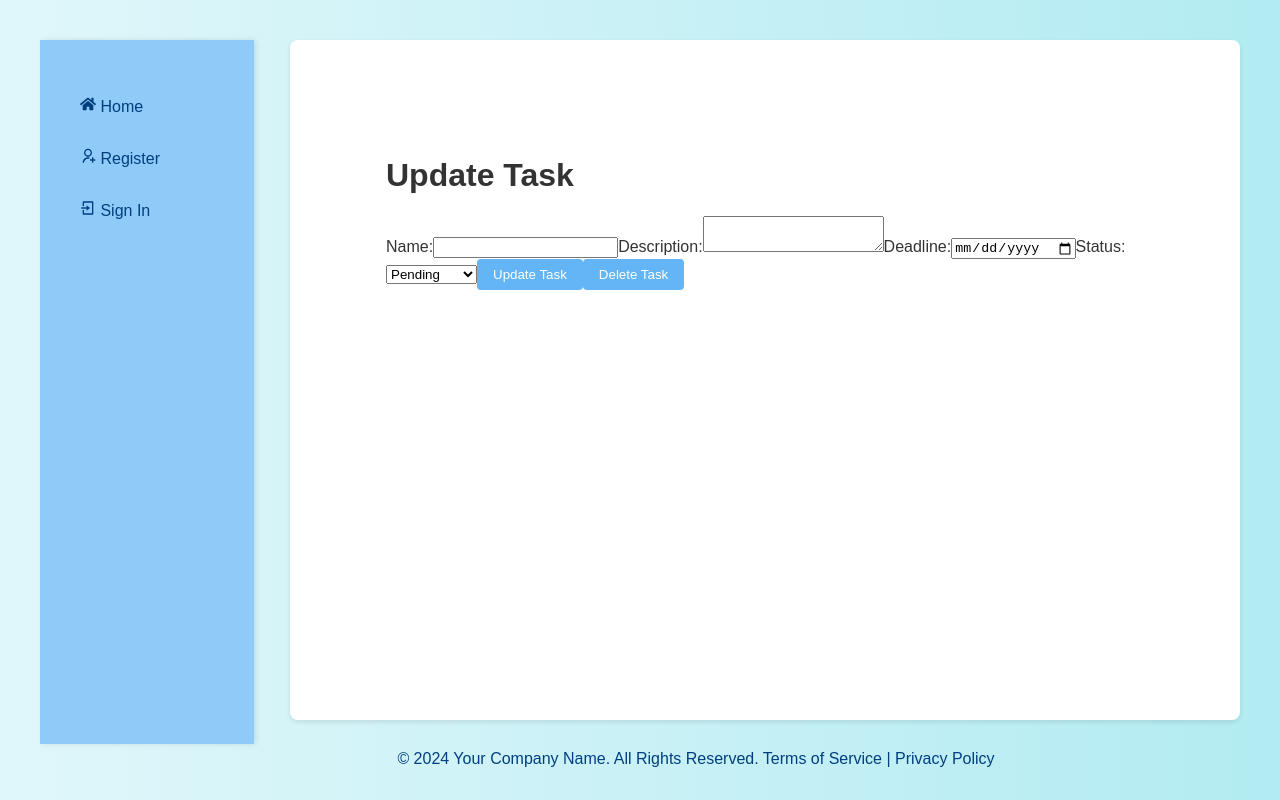
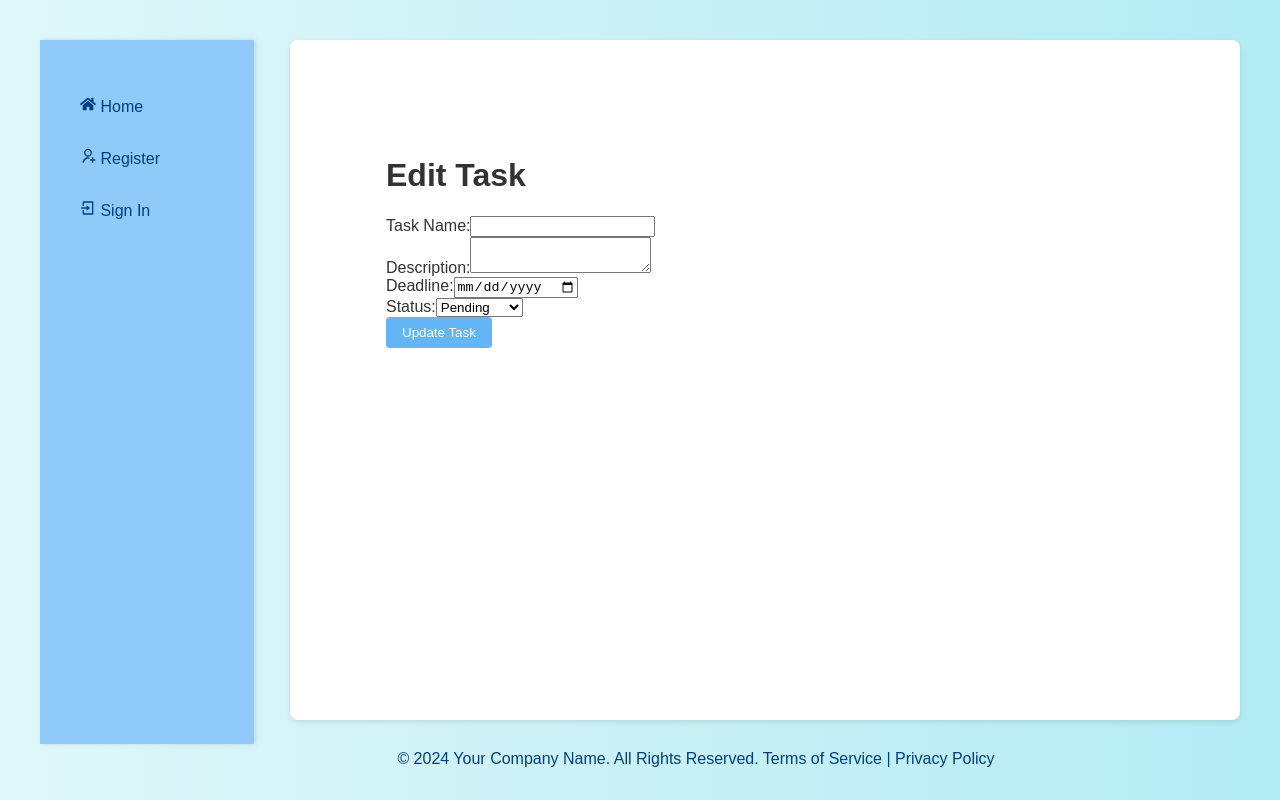
Before and after one commit to ayahae79/Focus-Board-Frontend, a React (Vite) app: page /tasks/edit/1 in a window 1280 px wide. Built offline with nearby package versions, Linux system fonts and the light colour scheme; no server answers.

Commit message:
some fixs

```diff
--- a/src/components/NewTask.jsx
+++ b/src/components/NewTask.jsx
@@ -1,33 +1,22 @@
-import React, { useState, useEffect } from 'react'
-import axios from 'axios'
-import { useNavigate, useParams } from 'react-router-dom'
+import React, { useState, useEffect } from "react"
+import axios from "axios"
+import { useNavigate, useParams } from "react-router-dom"
 
-const BASE_URL = 'http://localhost:3000'
+const BASE_URL = "http://localhost:3000" // Ensure this is the correct base URL for your API
 
 const NewTask = ({ user }) => {
   const navigate = useNavigate()
   const { id } = useParams()
+
   const [task, setTask] = useState({
-    name: '',
-    description: '',
-    deadline: '',
-    status: 'Pending',
-    user: user ? user._id : '' // Assume task is linked to user
+    name: "",
+    description: "",
+    deadline: "",
+    status: "Pending",
+    course: "",
+    user: user ? user._id : "",
+    event: "",
   })
-
-  useEffect(() => {
-    if (id) {
-      const fetchTask = async () => {
-        try {
-          const response = await axios.get(`${BASE_URL}/tasks/${id}`)
-          setTask(response.data)
-        } catch (error) {
-          console.error('Error fetching task details:', error)
-        }
-      }
-      fetchTask()
-    }
-  }, [id])
 
   const handleChange = (e) => {
     const { name, value } = e.target
@@ -37,86 +26,64 @@ const NewTask = ({ user }) => {
   const handleSubmit = async (e) => {
     e.preventDefault()
     try {
-      if (id) {
-        // Update task
-        await axios.put(`${BASE_URL}/tasks/${id}`, task)
-        alert('Task updated successfully!')
-      } else {
-        // Create new task
-        await axios.post(`${BASE_URL}/tasks`, task)
-        alert('Task created successfully!')
-      }
-      navigate('/tasks') // Redirect after submission
+      console.log(task)
+      await axios.post(`${BASE_URL}/tasks/add`, task)
+      navigate("/tasks")
     } catch (error) {
-      console.error('Error saving task:', error)
-    }
-  }
-
-  const handleDelete = async () => {
-    const confirmDelete = window.confirm(
-      'Are you sure you want to delete this task?'
-    )
-    if (!confirmDelete) return
-
-    try {
-      await axios.delete(`${BASE_URL}/tasks/${id}`)
-      alert('Task deleted successfully!')
-      navigate('/tasks')
-    } catch (error) {
-      console.error('Error deleting task:', error)
+      console.error("Error saving the task:", error)
     }
   }
 
   return (
     <div>
-      <form onSubmit={handleSubmit} className="new-task-form">
-        <h1>{id ? 'Update Task' : 'New Task'}</h1>
-        <label>
-          Name:
+      <h1>{id ? "Edit Task" : "Create New Task"}</h1>
+      <form onSubmit={handleSubmit}>
+        <div>
+          <label htmlFor="name">Task Name:</label>
           <input
             type="text"
+            id="name"
             name="name"
             value={task.name}
             onChange={handleChange}
             required
           />
-        </label>
-        <label>
-          Description:
+        </div>
+        <div>
+          <label htmlFor="description">Description:</label>
           <textarea
+            id="description"
             name="description"
             value={task.description}
             onChange={handleChange}
+            required
           />
-        </label>
-        <label>
-          Deadline:
+        </div>
+        <div>
+          <label htmlFor="deadline">Deadline:</label>
           <input
             type="date"
+            id="deadline"
             name="deadline"
             value={task.deadline}
             onChange={handleChange}
             required
           />
-        </label>
-        <label>
-          Status:
-          <select name="status" value={task.status} onChange={handleChange}>
+        </div>
+        <div>
+          <label htmlFor="status">Status:</label>
+          <select
+            id="status"
+            name="status"
+            value={task.status}
+            onChange={handleChange}
+            required
+          >
             <option value="Pending">Pending</option>
-            <option value="In Progress">In Progress</option>
             <option value="Completed">Completed</option>
           </select>
-        </label>
-        <button type="submit">{id ? 'Update' : 'Create'} Task</button>
-        {id && (
-          <button
-            type="button"
-            onClick={handleDelete}
-            className="delete-button"
-          >
-            Delete Task
-          </button>
-        )}
+        </div>
+        <button type="submit">{id ? "Update Task" : "Create Task"}</button>
       </form>
     </div>
   )
--- a/src/services/Auth.js
+++ b/src/services/Auth.js
@@ -1,17 +1,16 @@
-import axiosClient from './api'
+import axiosClient from "./api"
 
-const API_URL = 'http://localhost:3000/api/user'
+const API_URL = "http://localhost:3000"
 
 export const RegisterUser = async (userData) => {
-  const response = await axiosClient.post(`${API_URL}/register`, userData)
+  const response = await axiosClient.post(`${API_URL}/user/register`, userData)
   return response.data
 }
 
 export const SignInUser = async (data) => {
   try {
-    const res = await axiosClient.post(`${API_URL}/login`, data)
-
-    localStorage.setItem('token', res.data.token)
+    const res = await axiosClient.post(`${API_URL}/user/login`, data)
+    localStorage.setItem("token", res.data.token)
     return res.data.user
   } catch (error) {
     throw error
@@ -20,7 +19,7 @@ export const SignInUser = async (data) => {
 
 export const CheckSession = async () => {
   try {
-    const res = await axiosClient.get(`${API_URL}/session`)
+    const res = await axiosClient.get(`${API_URL}/user/session`)
     return res.data
   } catch (error) {
     throw error
--- a/src/services/api.js
+++ b/src/services/api.js
@@ -1,30 +1,28 @@
-import Axios from 'axios';
+import Axios from "axios"
 
-export const BASE_URL = 'http://localhost:3000/api';
+export const BASE_URL = "http://localhost:3000"
 
-const axiosClient = Axios.create({ baseURL: BASE_URL });
-
+const axiosClient = Axios.create({ baseURL: BASE_URL })
 
 axiosClient.interceptors.request.use(
   (config) => {
-    const token = localStorage.getItem('token');
+    const token = localStorage.getItem("token")
     if (token) {
-      config.headers['Authorization'] = `Bearer ${token}`;
+      config.headers["Authorization"] = `Bearer ${token}`
     }
-    return config;
+    return config
   },
   (error) => Promise.reject(error)
-);
-
+)
 
 export const CheckSession = async () => {
   try {
-    const response = await axiosClient.get('/user/session');
-    return response.data;
+    const response = await axiosClient.get("/user/session")
+    return response.data
   } catch (error) {
-    console.error('Error checking session:', error);
-    return null;
+    console.error("Error checking session:", error)
+    return null
   }
-};
+}
 
-export default axiosClient;
+export default axiosClient
```
